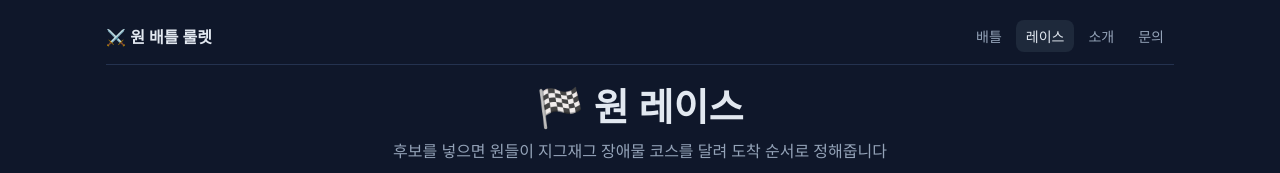
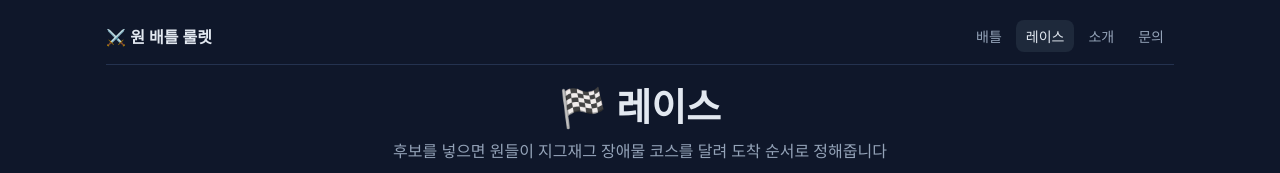
Before and after one commit to taewoo5131/bokbulbok, a website built with Vite: page race.html in a window 1280 px wide. Shown: the top 173 px of the page. Built offline with nearby package versions, Linux system fonts and the light colour scheme.

Commit message:
레이스 페이지 제목을 '레이스'로 변경
Co-Authored-By: Claude Opus 5.5 <noreply@anthropic.com>

```diff
--- a/race.html
+++ b/race.html
@@ -3,9 +3,9 @@
   <head>
     <meta charset="UTF-8" />
     <meta name="viewport" content="width=device-width, initial-scale=1.0" />
-    <title>원 레이스 – 장애물 트랙을 굴러 내려가는 랜덤 뽑기 | 원 배틀 룰렛</title>
+    <title>레이스 – 지그재그 장애물 코스 랜덤 뽑기 | 원 배틀 룰렛</title>
     <meta name="description" content="후보들이 원이 되어 지그재그 장애물 코스를 달리는 레이스! 가장 먼저 도착한 1등, 가장 늦은 꼴등을 뽑아 점심 메뉴·벌칙·순서를 정하세요." />
-    <meta property="og:title" content="원 레이스 – 원 배틀 룰렛" />
+    <meta property="og:title" content="레이스 – 원 배틀 룰렛" />
     <meta property="og:description" content="항목을 넣으면 원들이 트랙을 굴러 내려가 도착 순서로 1등/꼴등을 정해줍니다." />
     <meta property="og:type" content="website" />
     <meta name="theme-color" content="#0f172a" />
@@ -26,7 +26,7 @@
       <!-- 입력 화면 -->
       <section id="screen-input" class="screen">
         <header class="hero">
-          <h1>🏁 원 레이스</h1>
+          <h1>🏁 레이스</h1>
           <p>후보를 넣으면 원들이 지그재그 장애물 코스를 달려 도착 순서로 정해줍니다</p>
         </header>
           <nav class="game-switch" aria-label="게임 선택"><a href="/">⚔️ 배틀</a><a href="/race.html" class="active" aria-current="page">🏁 레이스</a></nav>
```
